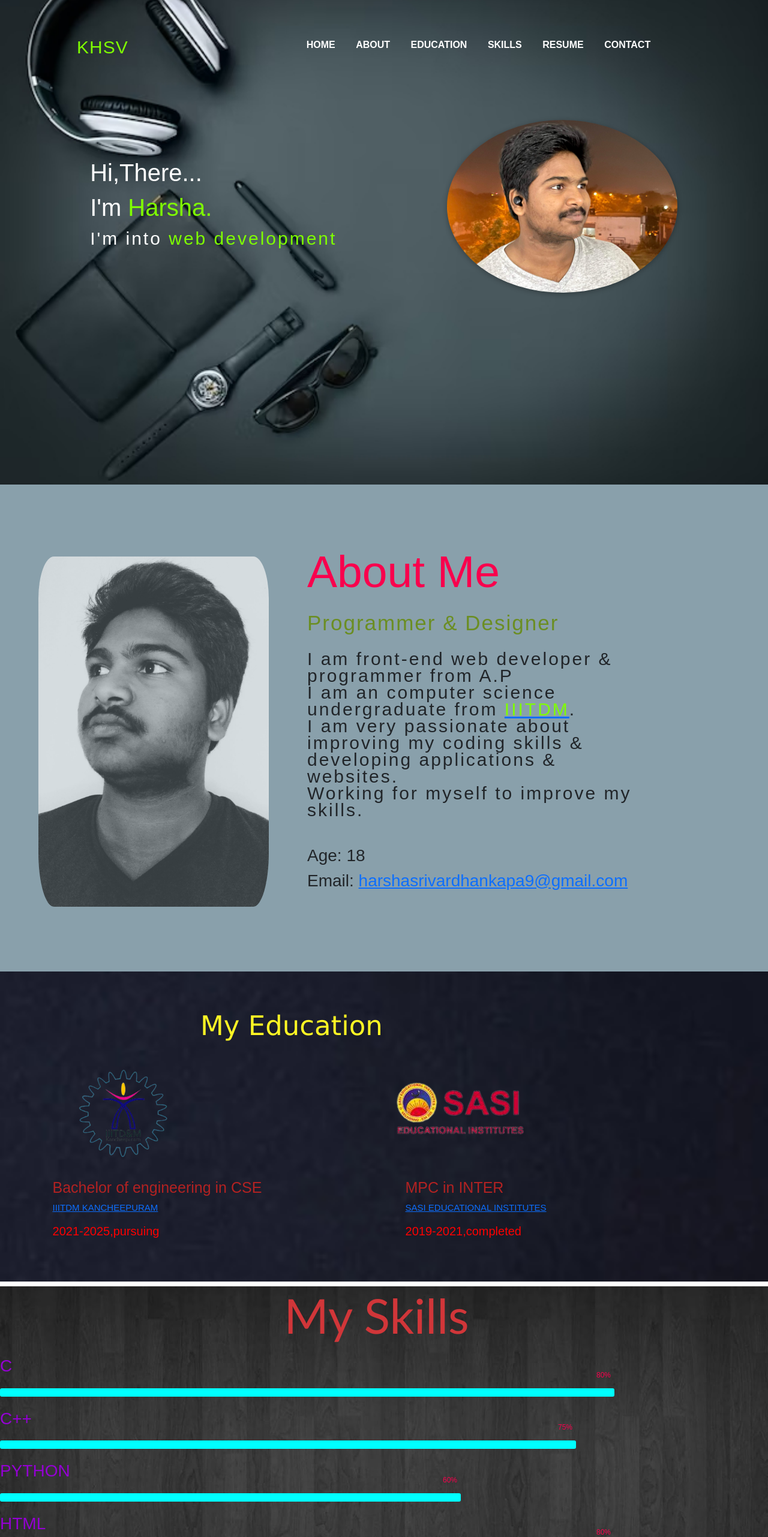
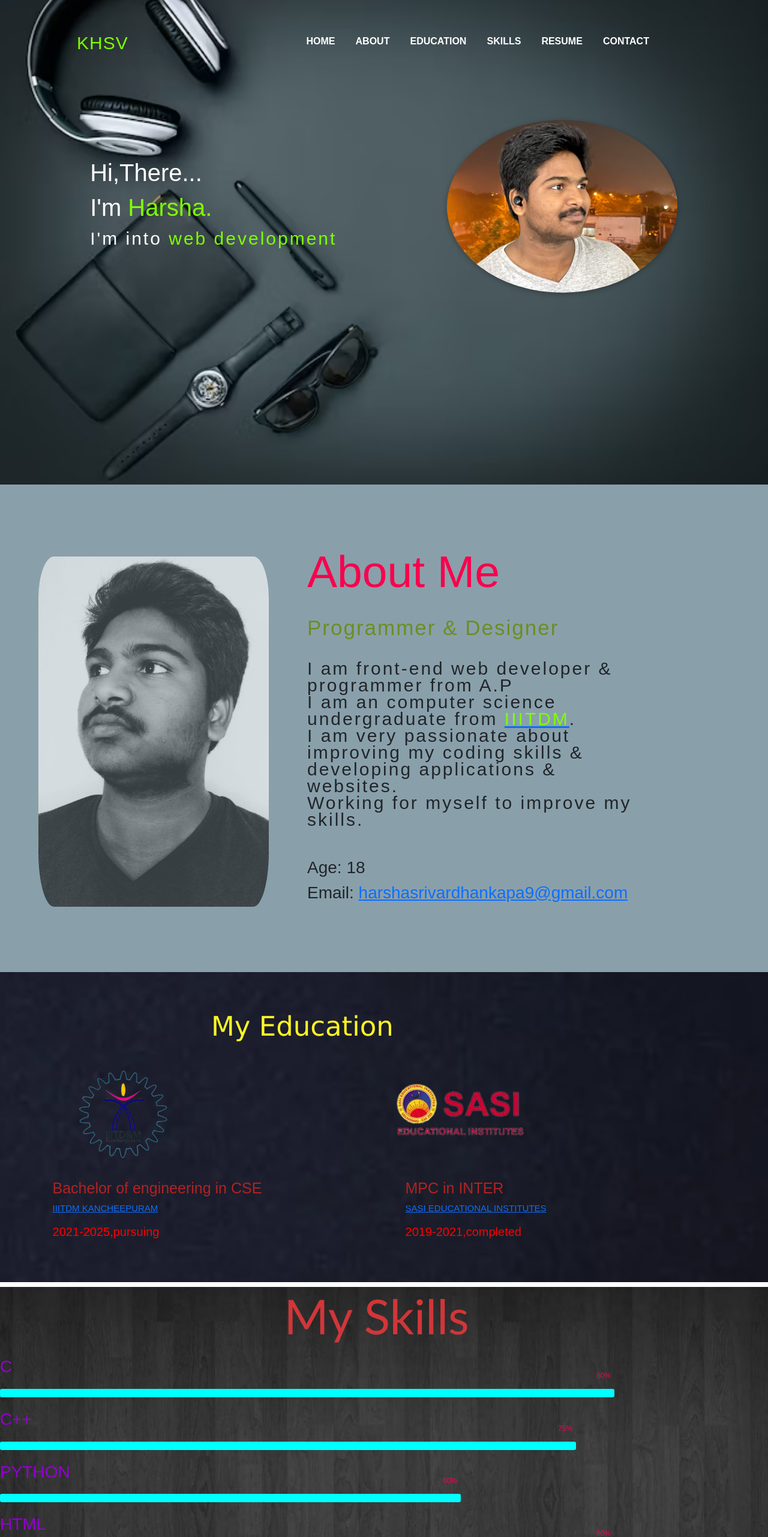
Before and after one commit to harshakapa9/cs21b1022, a plain HTML site: page index.html in a window 1280 px wide. Shown: the top 2563 px of the page at 60% size. Drawn offline with nearby package versions, Linux system fonts and the light colour scheme.

Commit message:
Update style.css

```diff
--- a/style.css
+++ b/style.css
@@ -16,7 +16,7 @@ nav{
     display: flex;
     align-items: center;
     justify-content: space-between;
-    padding-top: 45px;
+    padding-top: 3%;
     padding-left: 10%;
     padding-right: 10%;
     position: fixed;
@@ -33,14 +33,14 @@ nav{
  nav ul li{
     list-style-type: none;
     display: inline-block;
-    padding: 10px 10px;
+    padding: 0.625rem;
  }
  nav ul li a{
     color: white;
     text-decoration: none;
     font-weight: bold;
     text-transform: capitalize;
-    padding: 5px;
+    padding: 0.3rem;
  }
  nav ul li a:hover{
     color: #f9004d;
@@ -59,7 +59,7 @@ nav{
     font-size: 40px;
     font-weight: 200;
     /* padding: 7px; */
-    margin: 10px 0px 10px;
+    margin: 0.625rem 0px 0.625rem;
     padding-left: 3% ;
 }
 .content h3{
@@ -74,6 +74,9 @@ nav{
     padding-left: 3%;
     letter-spacing: 3px;
 
+}
+.new0{
+    color: chartreuse;
 }
 
 span{
@@ -116,13 +119,13 @@ span{
     color: #f9004d;
     font-size: 75px;
     text-transform: capitalize;
-    margin-bottom: 20px;
+    margin-bottom: 5%;
 }
 .abt-text h5{
     color:olivedrab;
     letter-spacing: 2px;
     font-size: 35px;
-    margin-bottom: 25px;
+    margin-bottom: 6%;
     text-transform: capitalize;
 }
 .abt-text p{
@@ -130,10 +133,10 @@ span{
     letter-spacing: 3px;
     line-height: 28px;
     font-size: 30px;
-    margin-bottom: 45px;
+    margin-bottom: 9%;
 }
 .education h1{
-    margin-left: 270px;
+    margin-left: 25%;
     font-size: 45px;
     color: #fff724;
     font-family: Verdana, Geneva, Tahoma, sans-serif;
@@ -186,7 +189,7 @@ span{
     max-width: 100%;
     padding-top:  0 ;
     /* margin-left: 30%; */
-    padding-bottom: 150px;
+    padding-bottom: 18%;
     background-image: url(sksss.jpg);
     background-size: cover;
     color: #f9004d;
```
